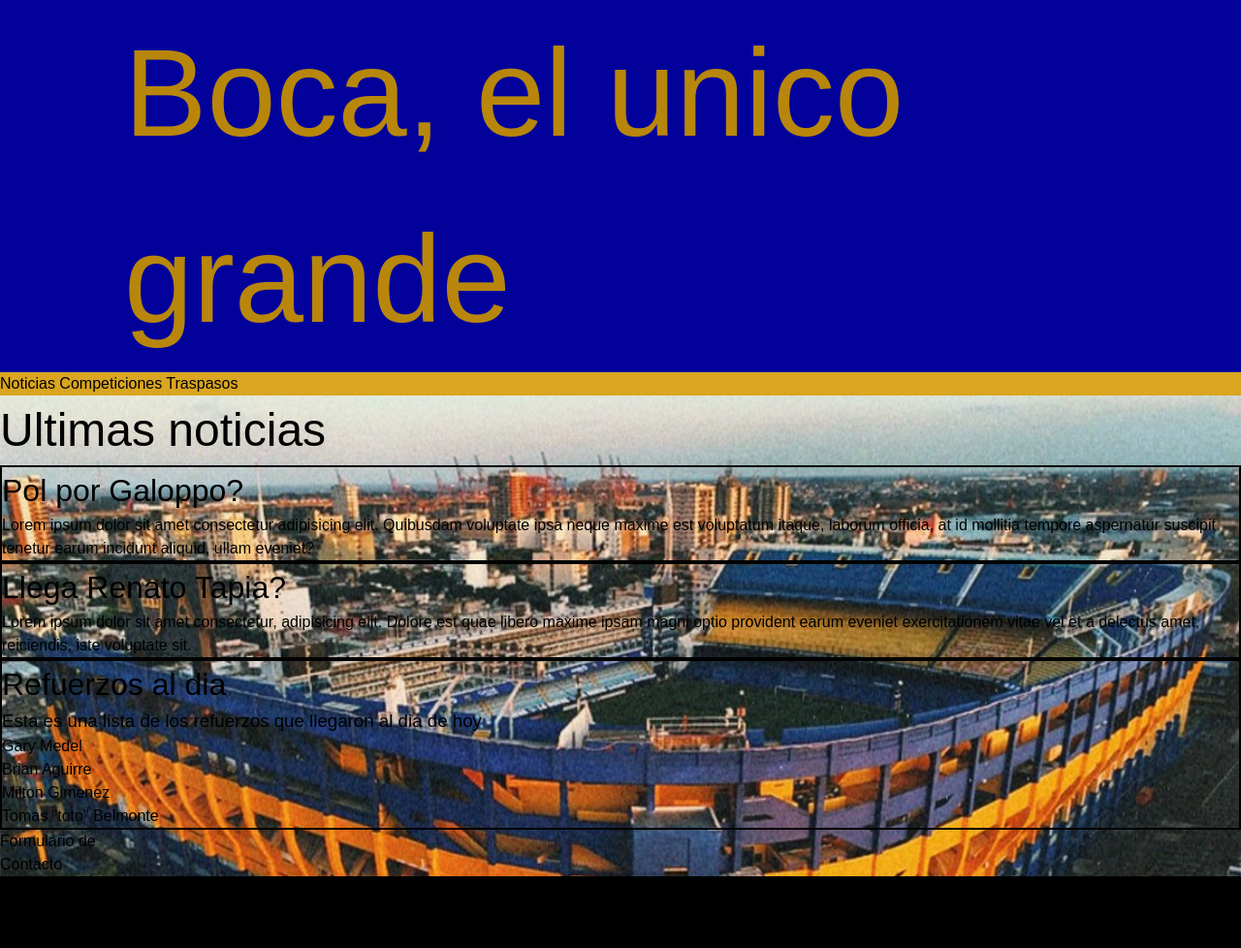
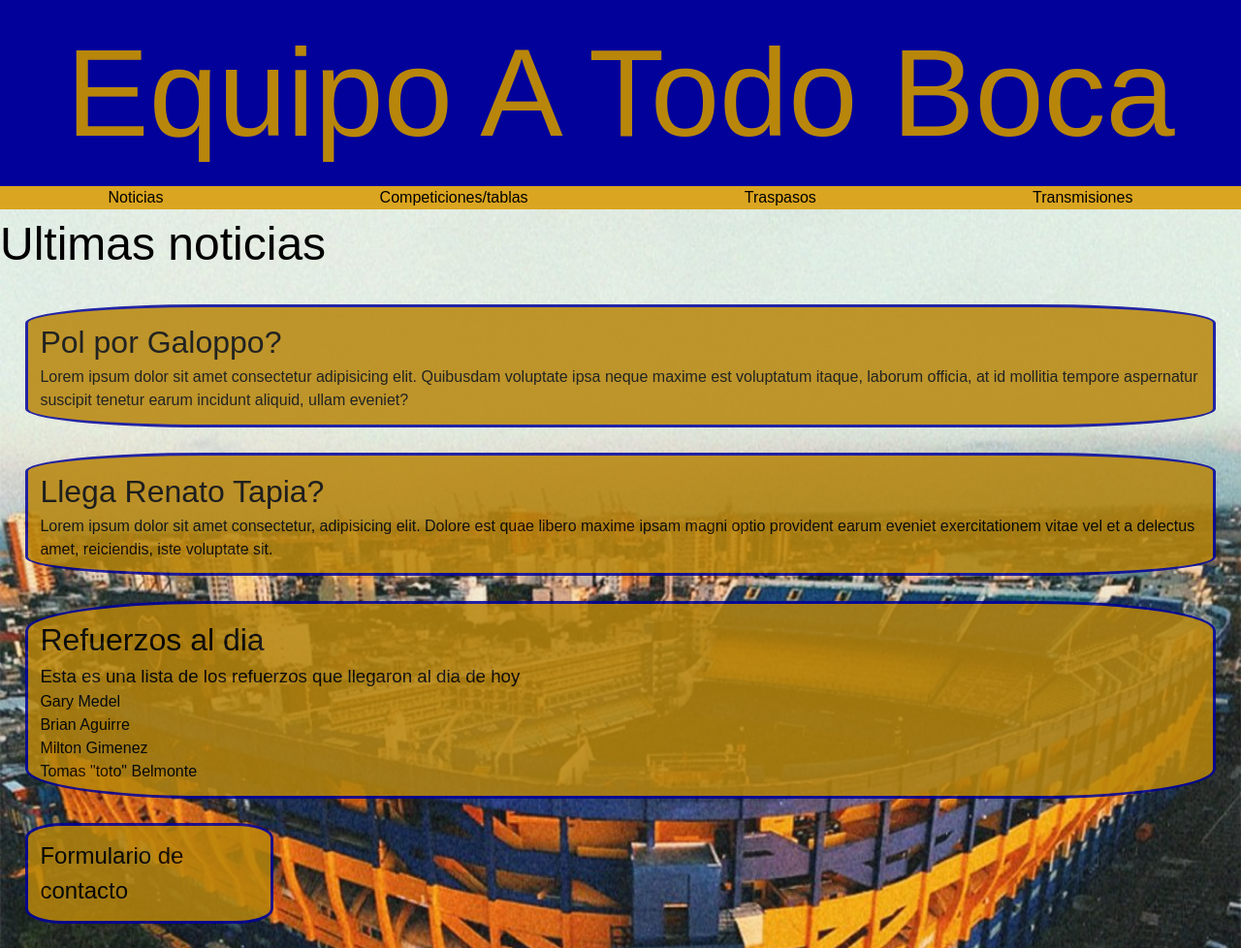
Before and after one commit to Exe-Halladjian/Pagina-web, a plain HTML site: page index.html in a window 1280 px wide. Shown: the whole page at 97% size. Before the commit the page ends 904 px from the top, so only its background shows below. Drawn offline with Linux system fonts and the light colour scheme.

Commit message:
Pagina A todo boca v3

```diff
--- a/estiloBoca.css
+++ b/estiloBoca.css
@@ -1,7 +1,7 @@
 .fondo {
     background-image: url(bombonera.jpg);
+    background-position: center;
     background-repeat: no-repeat;
-    background-position: center;
     background-size: cover;
     background-color: black;
 }
@@ -10,19 +10,34 @@
     color: darkgoldenrod;
     display: flex;
     background-color: rgb(2, 2, 154);
-    padding-left: 2em;
+    justify-content: center;
 
 }
-#opciones {
+.opciones {
     background-color: goldenrod;
-
+    display: flex;
+    justify-content: space-around;
+}
+#opcionesN:hover {
+    background: yellow;
+}
+#opcionesCT:hover {
+    background: yellow;
+}
+#opcionesT:hover {
+    background: yellow;
+}
+#opcionesTr:hover {
+    background: yellow;
 }
 .noticias {
     display: flex;
     flex-direction: column;
-    border: 2px solid black;
-
-
+    margin: 2%;
+    padding: 1%;
+    border: 3px solid rgb(2, 2, 154);
+    border-radius: 15%;
+    background-color: darkgoldenrod;opacity: 85%;
 }
 #tituloN {
     font-size: 2em;
@@ -30,3 +45,18 @@
 #titulo {
     font-size: 3em;
 }
+#pie {
+    font-size: 1.5em;
+    border: 3px solid rgb(2, 2, 154);
+    border-radius: 15%;
+    margin: 2%;
+    padding: 1%;
+    background-color: darkgoldenrod;opacity: 85%;
+    display: flex;
+    width: 20%;
+
+}
+#pie:hover {
+    background: yellow;
+
+}
--- a/index.html
+++ b/index.html
@@ -10,13 +10,14 @@
 <body class="fondo">
     <header>
         <div  class="miTexto">
-            <h1>Boca, el unico grande</h1>
+            <h1>Equipo A Todo Boca</h1>
         </div>
 
-        <div id="opciones">
-            <span>Noticias</span>
-            <span>Competiciones</span>
-            <span>Traspasos</span>
+        <div class="opciones">
+            <p id="opcionesN">Noticias</p>
+            <p id="opcionesCT">Competiciones/tablas</p>
+            <p id="opcionesT">Traspasos</p>
+            <p id="opcionesTr">Transmisiones</p>
         </div>
     </header>
 
@@ -53,9 +54,8 @@
     </main>
 
     <footer>
-        <div>
-            <p>Formulario de</p>
-            <a href="contacto.html">Contacto</a>
+        <div id="pie">
+            <a href="contacto.html">Formulario de contacto</a>
         </div>
     </footer>
 </body>
```
